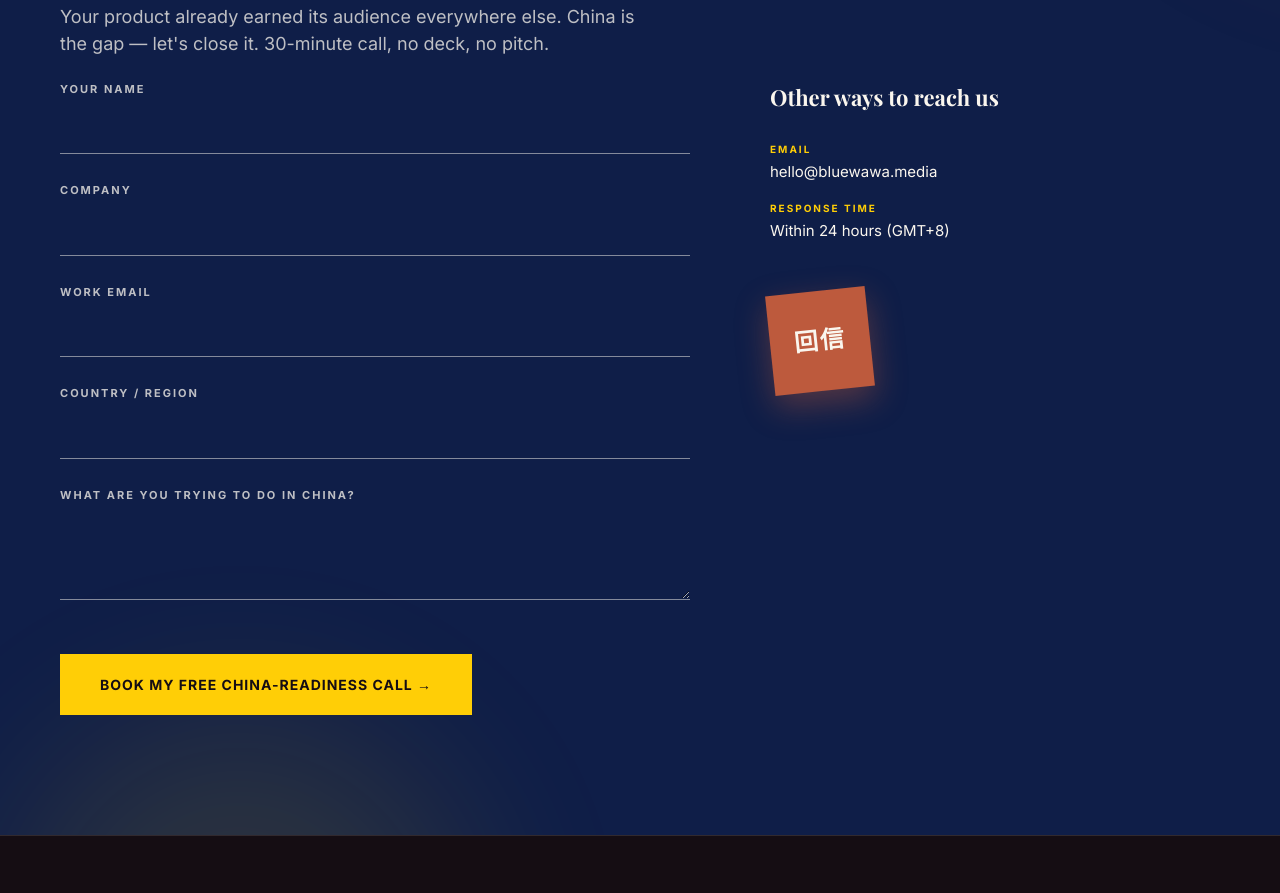
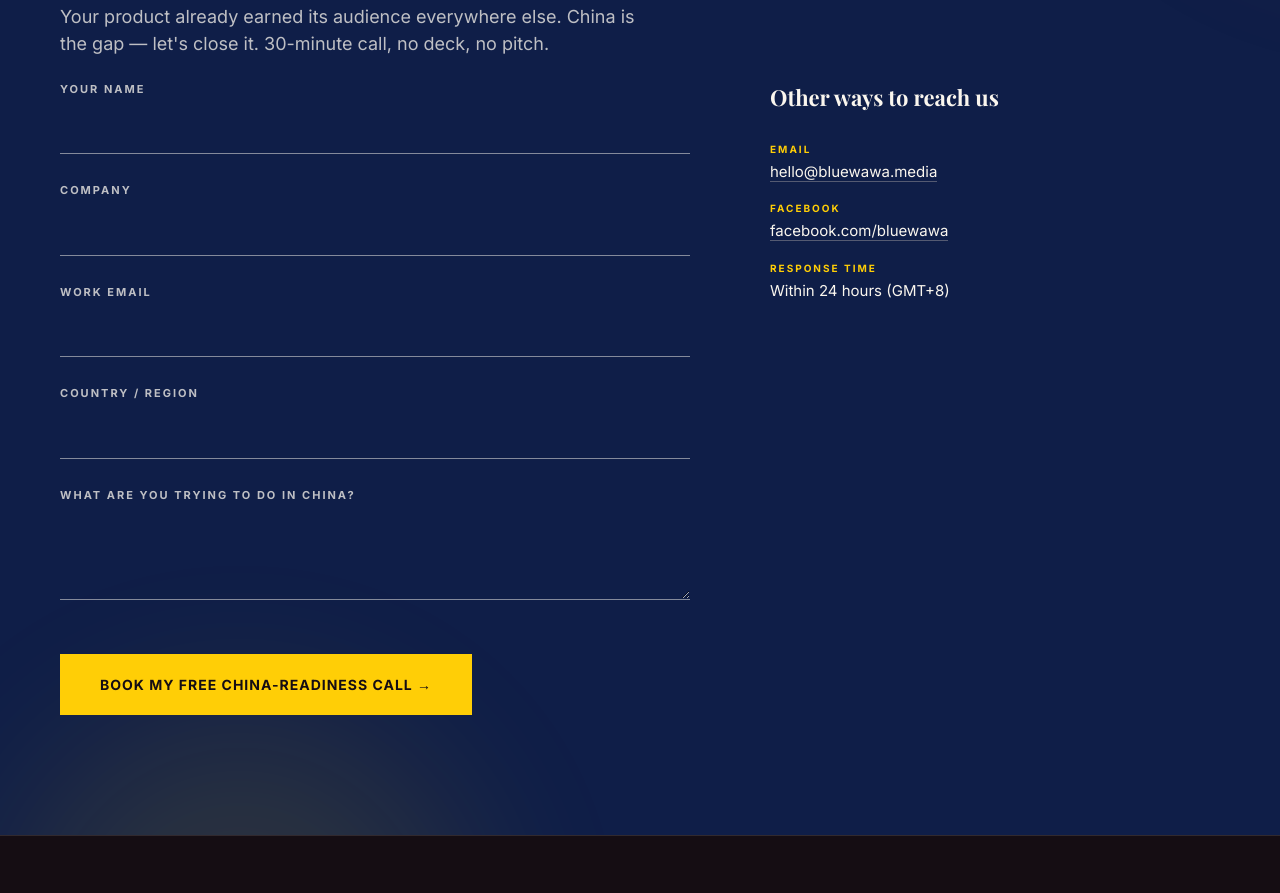
Before and after one commit to chennaomi/bluewawa, a plain HTML site: page index.html in a window 1280 px wide. Shown: the part 10801-11694 px from the top of the page. Drawn offline with nearby package versions, Linux system fonts and the light colour scheme; a web font is replaced by a local one.

Commit message:
contact: add Facebook link and make Email clickable
Co-Authored-By: Claude Opus 4.7 <noreply@anthropic.com>

```diff
--- a/index.html
+++ b/index.html
@@ -1041,6 +1041,16 @@
     color: var(--yellow);
     margin-bottom: 4px;
     font-weight: 700;
+  }
+  .contact-info p a {
+    color: var(--cream);
+    text-decoration: none;
+    border-bottom: 1px solid rgba(245,230,211,0.3);
+    transition: border-color 0.2s ease, color 0.2s ease;
+  }
+  .contact-info p a:hover {
+    color: var(--yellow);
+    border-bottom-color: var(--yellow);
   }
   .contact-seal {
     margin-top: 48px;
@@ -1702,11 +1712,11 @@
 
     <div class="contact-info">
       <h4>Other ways to reach us</h4>
-      <p><strong>Email</strong>hello@bluewawa.media</p>
+      <p><strong>Email</strong><a href="mailto:hello@bluewawa.media">hello@bluewawa.media</a></p>
+      <p><strong>Facebook</strong><a href="https://www.facebook.com/profile.php?id=61590503946333" target="_blank" rel="noopener noreferrer">facebook.com/bluewawa</a></p>
       <!-- <p><strong>WeChat</strong>Scan QR or search: bluewawa_media</p>
       <p><strong>LinkedIn</strong>/company/bluewawa-media</p> -->
       <p><strong>Response time</strong>Within 24 hours (GMT+8)</p>
-      <div class="contact-seal">回信</div>
     </div>
   </div>
 </section>
```
